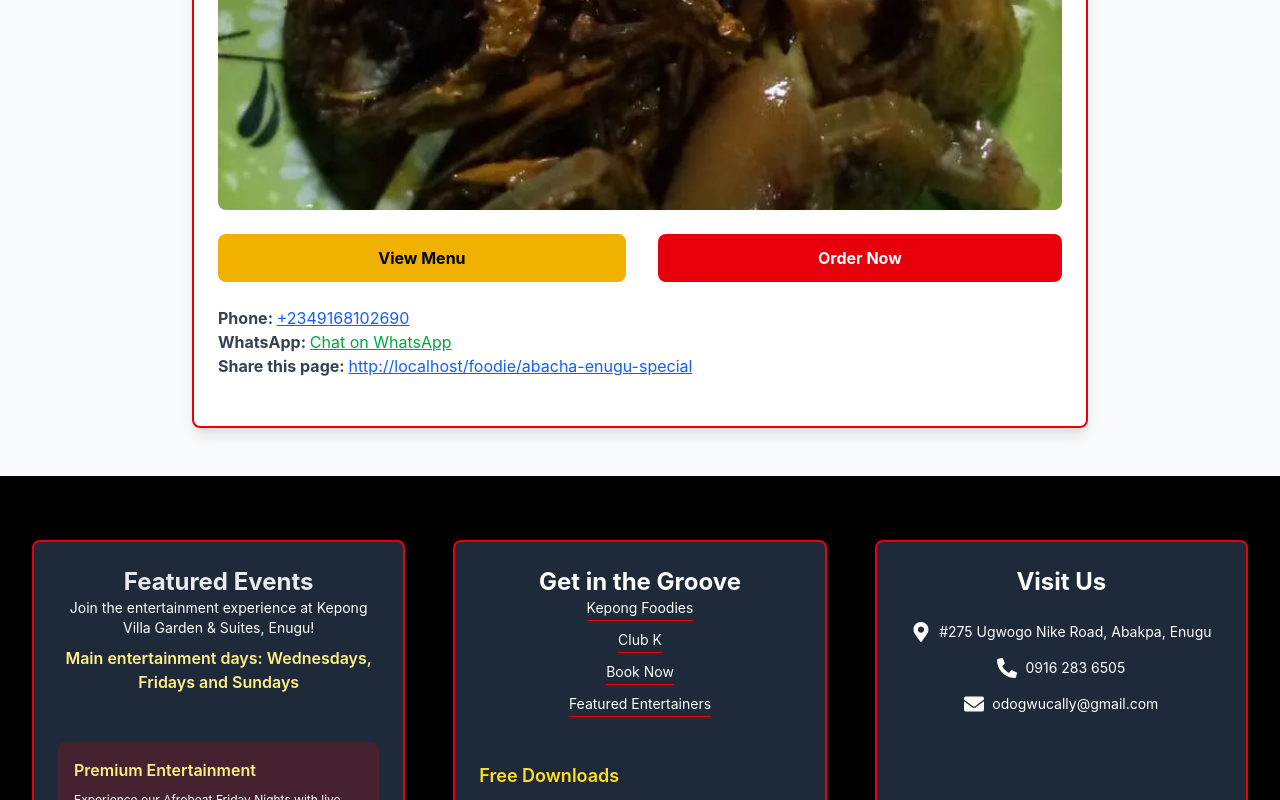
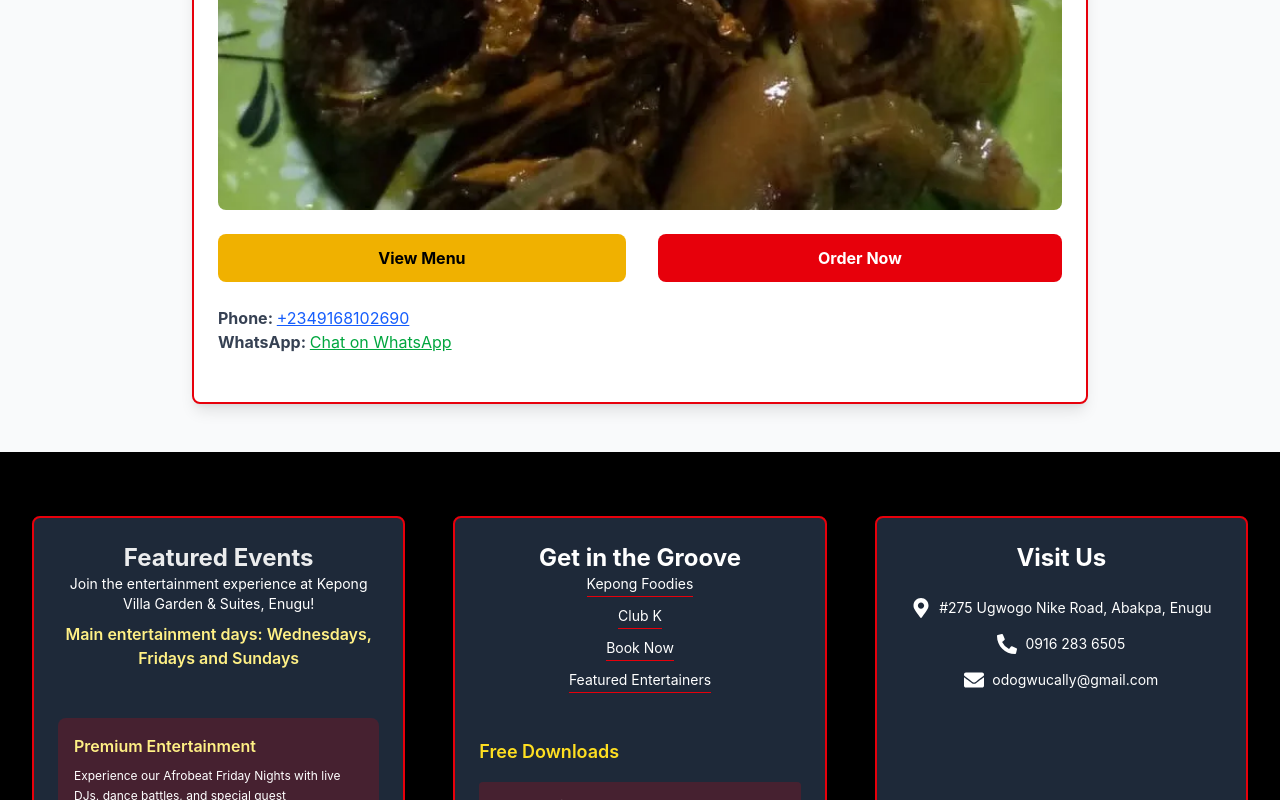
Before and after one commit to admin-elodi/kepong-villa-garden-and-suites, a React (Vite) app: page /foodie/abacha-enugu-special in a window 1280 px wide. Shown: the part 600-1400 px from the top of the page. Built offline with nearby package versions, Linux system fonts and the light colour scheme; grey boxes are pictures that could not be loaded.

Commit message:
hiding events page

```diff
--- a/src/App.jsx
+++ b/src/App.jsx
@@ -20,7 +20,7 @@ function App() {
     clubK: true,
     featuredEntertainers: true,
     bookings: true,
-    events: true, // 👈 Set to false to hide from UI and nav
+    events: false, // 👈 Set to false to hide from UI and nav
     kepongFoodies: true,
     foodieDetail: true, // This is route-only, no nav link expected
   };
--- a/src/components/FoodieDetail.jsx
+++ b/src/components/FoodieDetail.jsx
@@ -29,7 +29,7 @@ const FoodieDetail = () => {
     );
   }
 
-  const shareUrl = window.location.origin + foodie.branchUrl;
+
 
   return (
     <main className="min-h-screen bg-gray-50 font-montserrat p-6 md:p-12 pt-[220px] md:pt-[280px]">
@@ -88,12 +88,7 @@ const FoodieDetail = () => {
               Chat on WhatsApp
             </a>
           </p>
-          <p>
-            <strong>Share this page: </strong>{' '}
-            <a href={shareUrl} className="text-blue-600 underline">
-              {shareUrl}
-            </a>
-          </p>
+
         </div>
 
         {/* Tessy Special Kitchen Single Video */}
```
Also changed, not shown: 1 other file (tests, documents, lock files or other folders).
